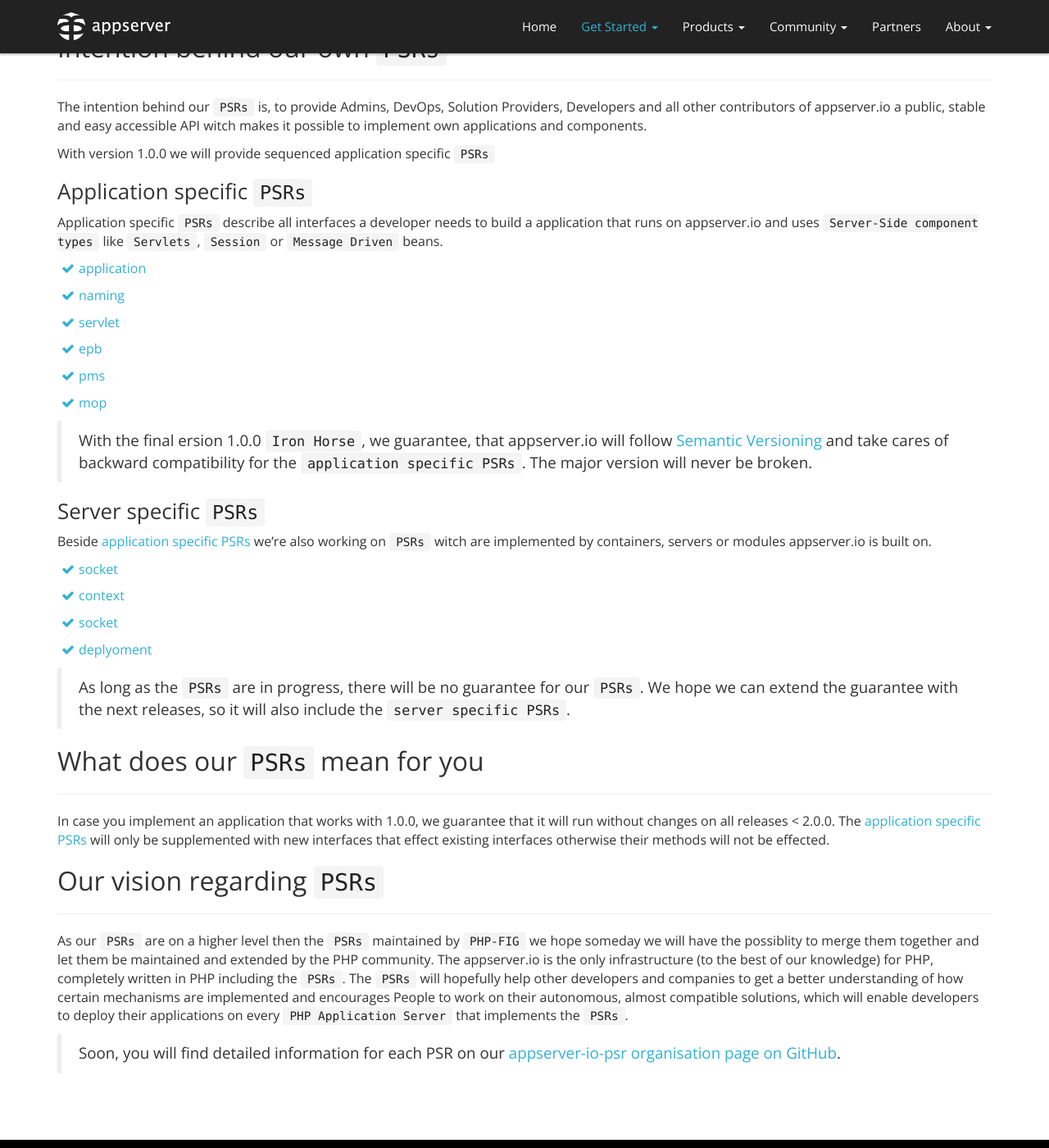
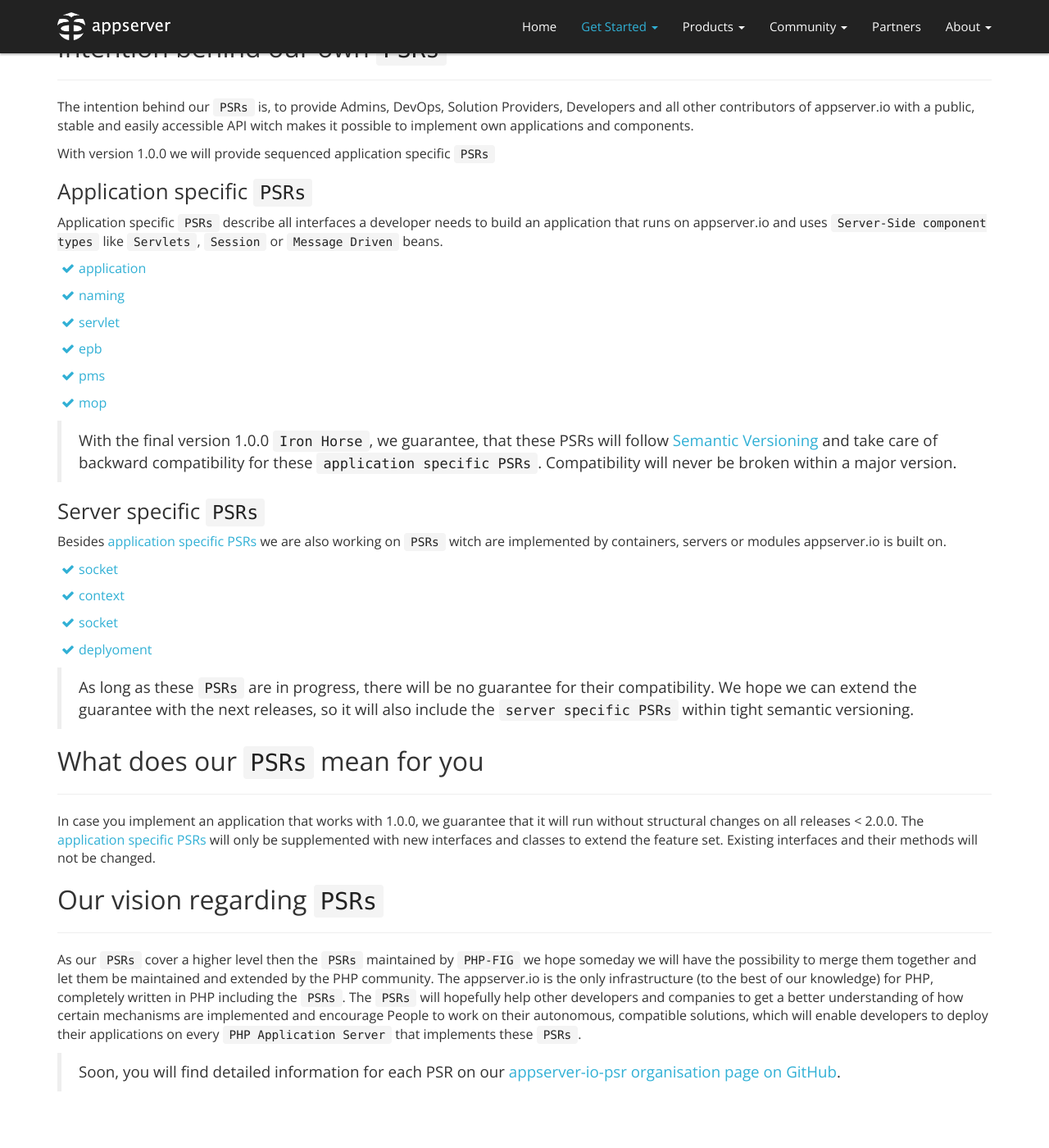
Before and after one commit to appserver-io/appserver, a Jekyll site: the page built from get-started/psrs.md, in a window 1280 px wide and 1400 px high, scrolled down 279 px. Shown: the whole window at 82% size. Built offline with Jekyll 4.4.1, drawn with Linux system fonts in a browser that asks for light colours; nearby versions of some CDN libraries; library files that are not in the unit come from our copies; Markdown is read by kramdown in place of the engine named in the settings.

Commit message:
changed some wordings within the PSRs

```diff
--- a/get-started/psrs.md
+++ b/get-started/psrs.md
@@ -16,13 +16,13 @@ After years, [PHP-FIG](http://www.php-fig.org) has been established as the group
 ## Intention behind our own `PSRs`
 ***
 
-The intention behind our `PSRs` is, to provide Admins, DevOps, Solution Providers, Developers and all other contributors of appserver.io a public, stable and easy accessible API witch makes it possible to implement own applications and components.
+The intention behind our `PSRs` is, to provide Admins, DevOps, Solution Providers, Developers and all other contributors of appserver.io with a public, stable and easily accessible API witch makes it possible to implement own applications and components.
 
 With version 1.0.0 we will provide sequenced application specific `PSRs`
 
 ### Application specific `PSRs`
 
-Application specific `PSRs` describe all interfaces a developer needs to build a application that runs on appserver.io and uses `Server-Side component types` like `Servlets`, `Session` or `Message Driven` beans.
+Application specific `PSRs` describe all interfaces a developer needs to build an application that runs on appserver.io and uses `Server-Side component types` like `Servlets`, `Session` or `Message Driven` beans.
 
 * [application](https://github.com/appserver-io-psr/application)
 * [naming](https://github.com/appserver-io-psr/naming)
@@ -31,27 +31,27 @@ Application specific `PSRs` describe all interfaces a developer needs to build a
 * [pms](https://github.com/appserver-io-psr/pms)
 * [mop](https://github.com/appserver-io-psr/mop)
 
-> With the final ersion 1.0.0 `Iron Horse`, we guarantee, that appserver.io will follow [Semantic Versioning](http://semver.org) and take cares of backward compatibility for the `application specific PSRs`. The major version will never be broken.
+> With the final version 1.0.0 `Iron Horse`, we guarantee, that these PSRs will follow [Semantic Versioning](http://semver.org) and take care of backward compatibility for these `application specific PSRs`. Compatibility will never be broken within a major version.
 
 ### Server specific `PSRs`
 
-Beside [application specific PSRs](#application-specific-psrs) we're also working on `PSRs` witch are implemented by containers, servers or modules appserver.io is built on.
+Besides [application specific PSRs](#application-specific-psrs) we are also working on `PSRs` witch are implemented by containers, servers or modules appserver.io is built on.
 
 * [socket](https://github.com/appserver-io-psr/socket)
 * [context](https://github.com/appserver-io-psr/context)
 * [socket](https://github.com/appserver-io-psr/http-message)
 * [deplyoment](https://github.com/appserver-io-psr/deployment)
 
-> As long as the `PSRs` are in progress, there will be no guarantee for our `PSRs`. We hope we can extend the guarantee with the next releases, so it will also include the `server specific PSRs`.
+> As long as these `PSRs` are in progress, there will be no guarantee for their compatibility. We hope we can extend the guarantee with the next releases, so it will also include the `server specific PSRs` within tight semantic versioning.
 
 ## What does our `PSRs` mean for you
 ***
 
-In case you implement an application that works with 1.0.0, we guarantee that it will run without changes on all releases < 2.0.0. The [application specific PSRs](#application-specific-psrs) will only be supplemented with new interfaces that effect existing interfaces otherwise their methods will not be effected.
+In case you implement an application that works with 1.0.0, we guarantee that it will run without structural changes on all releases < 2.0.0. The [application specific PSRs](#application-specific-psrs) will only be supplemented with new interfaces and classes to extend the feature set. Existing interfaces and their methods will not be changed.
 
 ## Our vision regarding `PSRs`
 ***
 
-As our `PSRs` are on a higher level then the `PSRs` maintained by `PHP-FIG` we hope someday we will have the possiblity to merge them together and let them be maintained and extended by the PHP community. The appserver.io is the only infrastructure (to the best of our knowledge) for PHP, completely written in PHP including the `PSRs`. The `PSRs` will hopefully help other developers and companies to get a better understanding of how certain mechanisms are implemented and encourages People to work on their autonomous, almost compatible solutions, which will enable developers to deploy their applications on every `PHP Application Server` that implements the `PSRs`.
+As our `PSRs` cover a higher level then the `PSRs` maintained by `PHP-FIG` we hope someday we will have the possibility to merge them together and let them be maintained and extended by the PHP community. The appserver.io is the only infrastructure (to the best of our knowledge) for PHP, completely written in PHP including the `PSRs`. The `PSRs` will hopefully help other developers and companies to get a better understanding of how certain mechanisms are implemented and encourage People to work on their autonomous, compatible solutions, which will enable developers to deploy their applications on every `PHP Application Server` that implements these `PSRs`.
 
 > Soon, you will find detailed information for each PSR on our [appserver-io-psr organisation page on GitHub](<https://github.com/appserver-io-psr>).
```
